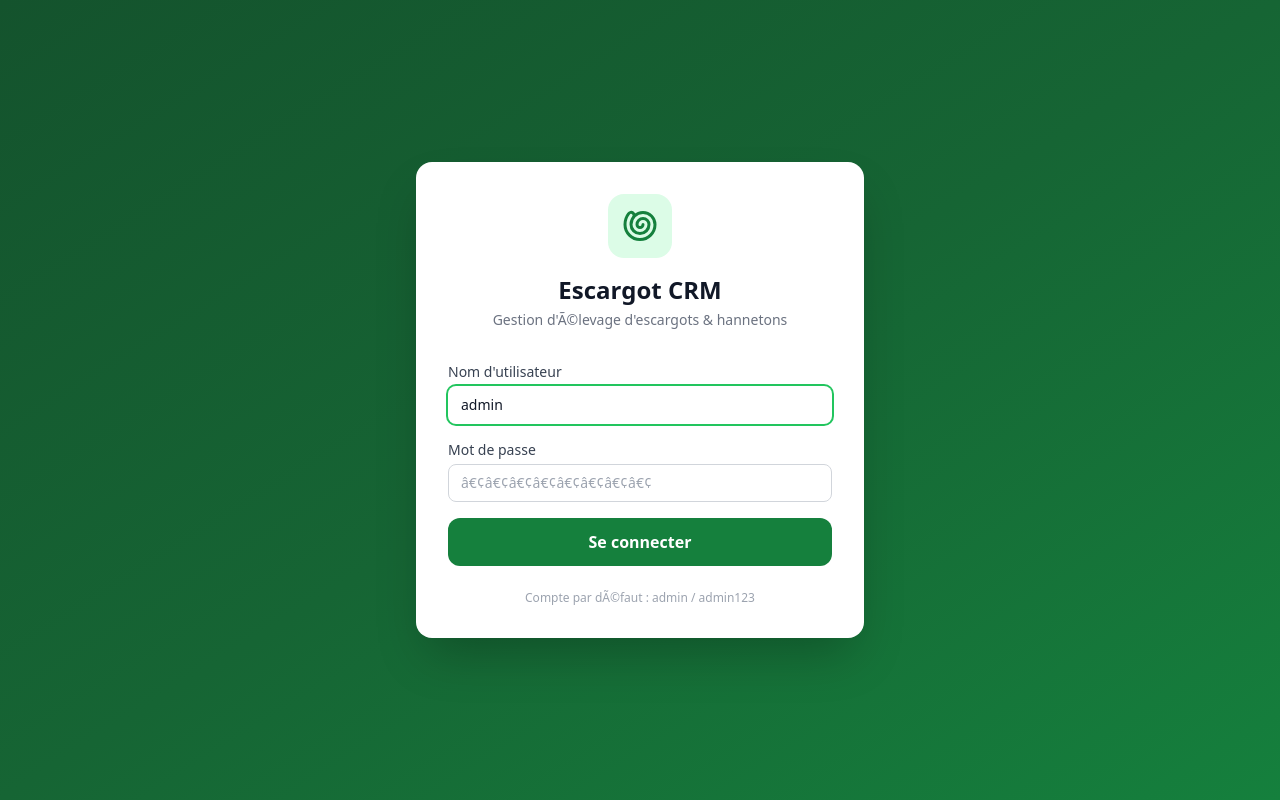
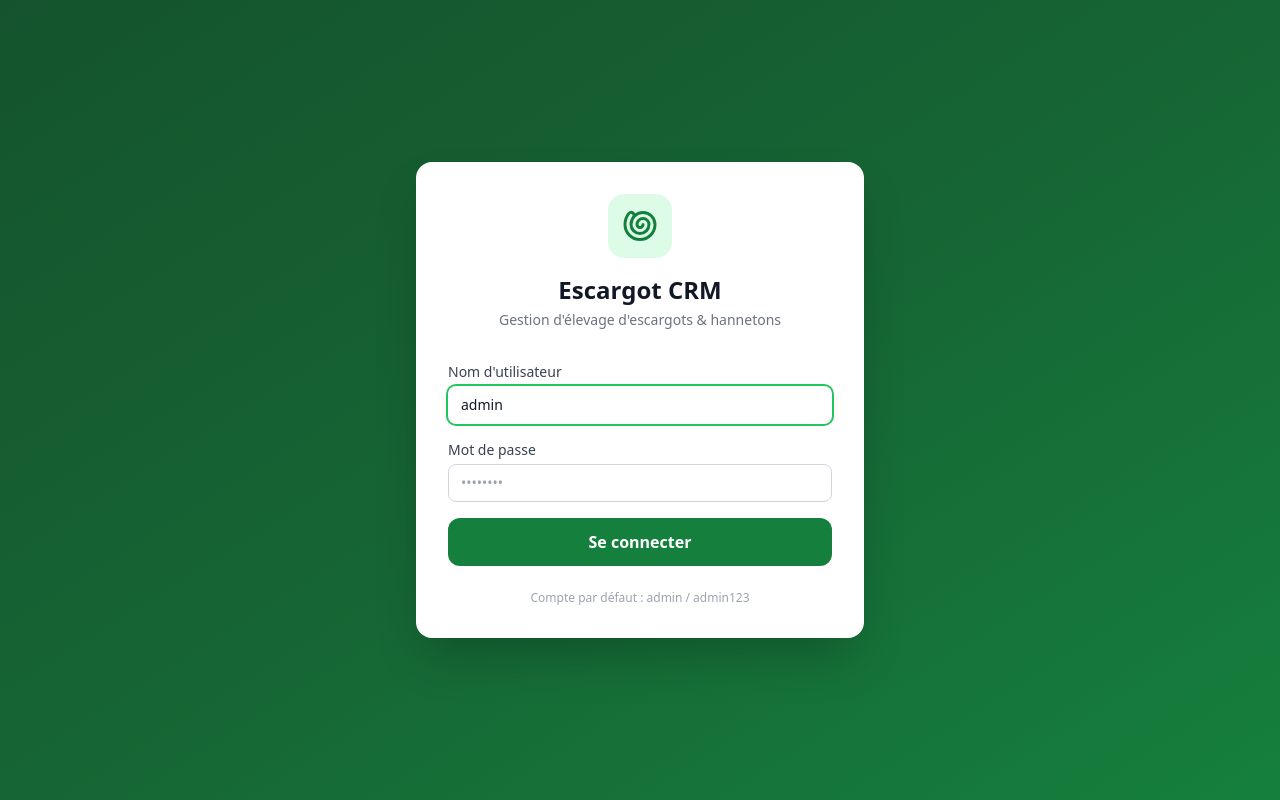
Before and after one commit to alassane2002/escargot-crm, a React (Vite) app in the folder frontend/: page /login in a window 1280 px wide. Built offline with nearby package versions, Linux system fonts and the light colour scheme; no server answers.

Commit message:
fix: restore Login.tsx UTF-8 encoding

```diff
--- a/frontend/src/pages/Login.tsx
+++ b/frontend/src/pages/Login.tsx
@@ -34,20 +34,20 @@ export default function Login() {
       } catch (err: unknown) {
         const status = (err as { response?: { status: number } })?.response?.status
         if (status === 401) {
-          setError("Identifiants incorrects. VÃ©rifiez votre nom d'utilisateur et mot de passe.")
+          setError("Identifiants incorrects. Vérifiez votre nom d'utilisateur et mot de passe.")
           break
         }
         if (isTransient(status)) {
           if (attempt < MAX_RETRIES - 1) {
             const elapsed = (attempt + 1) * RETRY_DELAY_MS / 1000
-            setRetryInfo(`Serveur en dÃ©marrage... ${elapsed}s Ã©coulÃ©es, tentative ${attempt + 2}/${MAX_RETRIES}`)
+            setRetryInfo(`Serveur en démarrage... ${elapsed}s écoulées, tentative ${attempt + 2}/${MAX_RETRIES}`)
             await new Promise(r => setTimeout(r, RETRY_DELAY_MS))
             continue
           }
-          setError('Le serveur est trop long Ã  dÃ©marrer. RÃ©essayez dans 30 secondes.')
+          setError('Le serveur est trop long à démarrer. Réessayez dans 30 secondes.')
           break
         }
-        setError(`Erreur serveur (${status}). RÃ©essayez.`)
+        setError(`Erreur serveur (${status}). Réessayez.`)
         break
       }
     }
@@ -64,7 +64,7 @@ export default function Login() {
             <Shell size={36} className="text-green-700" />
           </div>
           <h1 className="text-2xl font-bold text-gray-900">Escargot CRM</h1>
-          <p className="text-gray-500 text-sm mt-1">Gestion d'Ã©levage d'escargots & hannetons</p>
+          <p className="text-gray-500 text-sm mt-1">Gestion d'élevage d'escargots & hannetons</p>
         </div>
 
         <form onSubmit={handleSubmit} className="space-y-4">
@@ -87,7 +87,7 @@ export default function Login() {
               value={password}
               onChange={e => setPassword(e.target.value)}
               required
-              placeholder="â€¢â€¢â€¢â€¢â€¢â€¢â€¢â€¢"
+              placeholder="••••••••"
             />
           </div>
 
@@ -114,9 +114,9 @@ export default function Login() {
         </form>
 
         <p className="text-center text-xs text-gray-400 mt-6">
-          Compte par dÃ©faut : admin / admin123
+          Compte par défaut : admin / admin123
         </p>
-        <p className="hidden" aria-hidden="true">v20260612c</p>
+        <p className="hidden" aria-hidden="true">v20260612d</p>
       </div>
     </div>
   )
```
